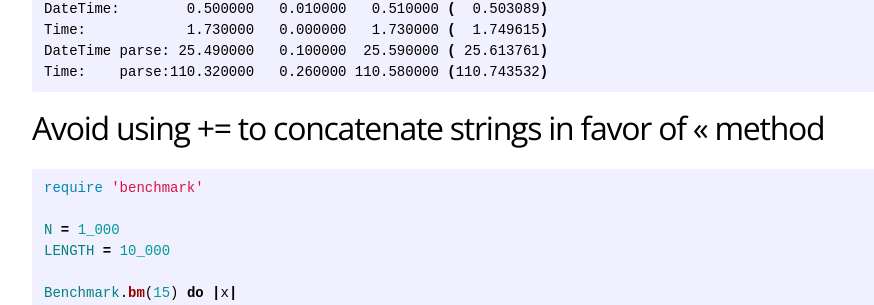
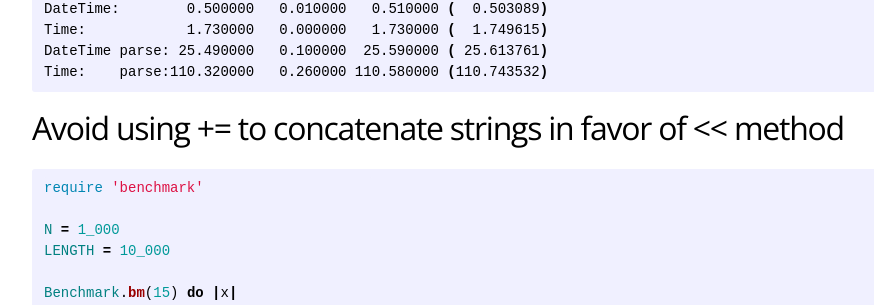
Before and after one commit to reevoo/reevoo.github.io, a Jekyll site: the page built from _posts/2016-09-14-workshop-ruby-performance-test.md, in a window 1280 px wide and 900 px high, scrolled down 2972 px. Shown: the part 154-459 px from the top of the window, without its empty margins (178-1052 px from the left). Built offline with Jekyll 4.4.1, drawn with Linux system fonts in a browser that asks for light colours.

Commit message:
Update gems and fix escaping issue

```diff
--- a/_posts/2016-09-14-workshop-ruby-performance-test.md
+++ b/_posts/2016-09-14-workshop-ruby-performance-test.md
@@ -154,7 +154,7 @@ DateTime parse: 25.490000   0.100000  25.590000 ( 25.613761)
 Time:    parse:110.320000   0.260000 110.580000 (110.743532)
 {% endhighlight %}
 
-## Avoid using += to concatenate strings in favor of << method
+## Avoid using += to concatenate strings in favor of \<\< method
 
 {% highlight ruby %}
 require 'benchmark'
```
Also changed, not shown: Gemfile.lock.
